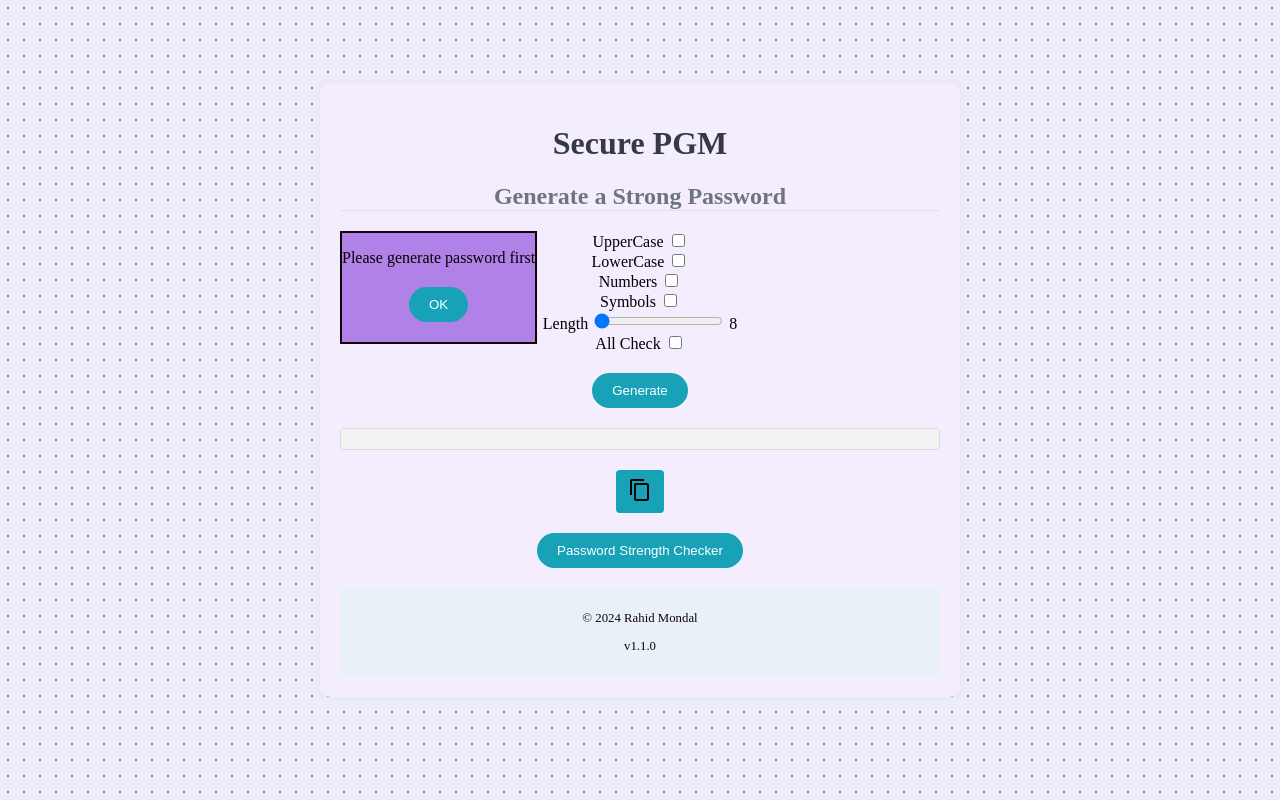
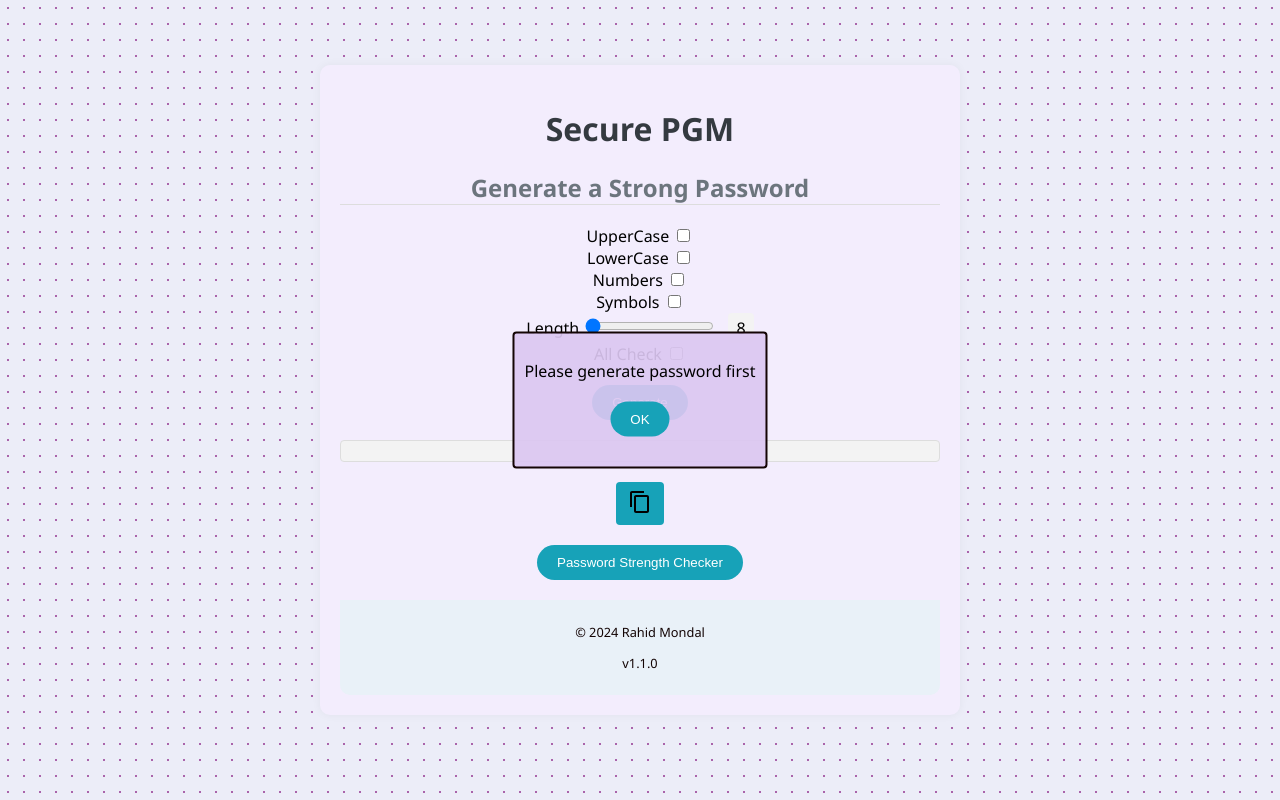
Before and after one commit to rahidmondal/pgm, a plain HTML site: page src/Pages/pg.html in a window 1280 px wide. Both pictures are taken after a click on the button 640 px from the left and 491 px from the top of the page. Drawn offline with Linux system fonts and the light colour scheme.

Commit message:
Improved the UI of the site and added a credits page.

```diff
--- a/src/scripts/psc.js
+++ b/src/scripts/psc.js
@@ -11,7 +11,7 @@ passwordInput.addEventListener("input", function() {
     score.textContent = `Score: ${result.score}`;
 
     const time = document.createElement("p");
-    time.textContent = `Crack Time: ${result.crack_times_display.offline_slow_hashing_1e4_per_second} From (Offline Slow Hashing)`;
+    time.textContent = `Crack Time (Offline Slow Hashing): ${result.crack_times_display.offline_slow_hashing_1e4_per_second}  `;
     const feedback = document.createElement("p");
     if (result.feedback.warning || result.feedback.suggestions.length) {
         feedback.textContent = `Feedback: ${result.feedback.warning} ${result.feedback.suggestions.join(' ')}`;
--- a/src/styles/index.css
+++ b/src/styles/index.css
@@ -1,8 +1,20 @@
+
+
+:root {
+    --primary-bg-color: #f8f9fa;
+    --secondary-bg-color: #e5e5f7;
+    --container-bg-color: #f3edfd;
+    --primary-text-color: #343a40;
+    --secondary-text-color: #6c757d;
+    --border-color: #dee2e6;
+    --font-family: 'Segoe UI', 'Roboto', 'Oxygen', 'Ubuntu', 'Cantarell', 'Fira Sans', 'Droid Sans', 'Helvetica Neue', sans-serif;
+}
+
 body {
-    font-family: 'Times New Roman', serif;
+    font-family: var(--font-family);
     margin: 0;
     padding: 0;
-    background-color: #f8f9fa;
+    background-color: var(--primary-bg-color);
     display: flex;
     justify-content: center;
     align-items: center;
@@ -15,9 +27,9 @@ body {
     z-index: -1;
     height: 100vh;
     width: 100vw;
-    background-color: #e5e5f7;
+    background-color: var(--secondary-bg-color);
     opacity: 0.6;
-    background-image: radial-gradient(#770077 0.8px, #e5e5f7 0.8px);
+    background-image: radial-gradient(#770077 0.8px, var(--secondary-bg-color) 0.8px);
     background-size: 16px 16px;
 }
 
@@ -25,25 +37,29 @@ body {
     width: 90%;
     max-width: 600px;
     padding: 20px;
-    background-color: #f3edfd;
+    background-color: var(--container-bg-color);
     border-radius: 10px;
     box-shadow: 0px 0px 10px rgba(0, 0, 0, 0.05);
     margin-bottom: 20px;
+    transition: transform 0.3s ease;
 }
 
-h1,
-h2 {
+.container:hover {
+    transform: translateY(-5px);
+}
+
+h1, h2 {
     text-align: center;
 }
 
 h1 {
-    color: #343a40;
+    color: var(--primary-text-color);
 }
 
 h2 {
-    color: #6c757d;
+    color: var(--secondary-text-color);
     margin-bottom: 20px;
-    border-bottom: 1px solid #dee2e6;
+    border-bottom: 1px solid var(--border-color);
 }
 
 button {
@@ -64,9 +80,17 @@ button a {
     text-decoration: none;
 }
 
-button:hover {
-    background-color: #138496;
+@media (max-width: 768px) {
+    .container {
+        width: 95%;
+        max-width: none;
+    }
+
+    h1, h2 {
+        font-size: 1.2rem;
+    }
 }
+
 
 .copyright {
     text-align: center;
--- a/src/styles/pg.css
+++ b/src/styles/pg.css
@@ -1,4 +1,4 @@
-
+/*
 #copy {
     color: #333;
     padding: 8px 12px;
@@ -43,4 +43,81 @@
     justify-content: center;
     align-items: center;
     margin: 10px 0;
+} */
+
+:root {
+    --primary-color: #333;
+    --hover-bg-color: #ddd;
+    --active-bg-color: #bbb;
+    --result-bg-color: #f3f3f3;
+    --modal-bg-color: rgba(219, 199, 241, 0.918);
+    --border-color: #ddd;
+    --modal-border-color: #130404;
+    --border-radius: 4px;
+    --padding-standard: 10px;
+    --margin-standard: 10px;
 }
+
+#copy {
+    color: var(--primary-color);
+    padding: 8px 12px;
+    border: none;
+    border-radius: var(--border-radius);
+    cursor: pointer;
+    transition: background-color 0.3s ease;
+}
+
+#copy:hover {
+    background-color: var(--hover-bg-color);
+}
+
+#copy:active {
+    background-color: var(--active-bg-color);
+}
+
+#result {
+    overflow: auto;
+    padding: var(--padding-standard);
+    margin: var(--margin-standard) 0;
+    border-radius: var(--border-radius);
+    background-color: var(--result-bg-color);
+    border: 1px solid var(--border-color);
+}
+
+.modal {
+    background-color: var(--modal-bg-color);
+    border: 2px solid var(--modal-border-color);
+    display: none;
+    justify-content: center;
+    align-items: center;
+    position: fixed;
+    top: 50%;
+    left: 50%;
+    transform: translate(-50%, -50%);
+    padding: var(--padding-standard);
+    border-radius: var(--border-radius);
+}
+
+.options {
+    display: flex;
+    flex-direction: column;
+    justify-content: center;
+    align-items: center;
+    margin: var(--margin-standard) 0;
+}
+
+#lengthValue{
+    display: inline-block;
+    padding : 4px 8px;
+    margin-left : 8px;
+    border-radius: 4px;
+    background-color: #f3f3f3;
+
+}
+
+@media (max-width: 768px) {
+    .options {
+        flex-direction: row;
+        justify-content: space-around;
+    }
+}
```
Also changed, not shown: src/Pages/pv.html (added, +36 -0 lines), src/index.html (+2 -1 lines), 2 other files.
